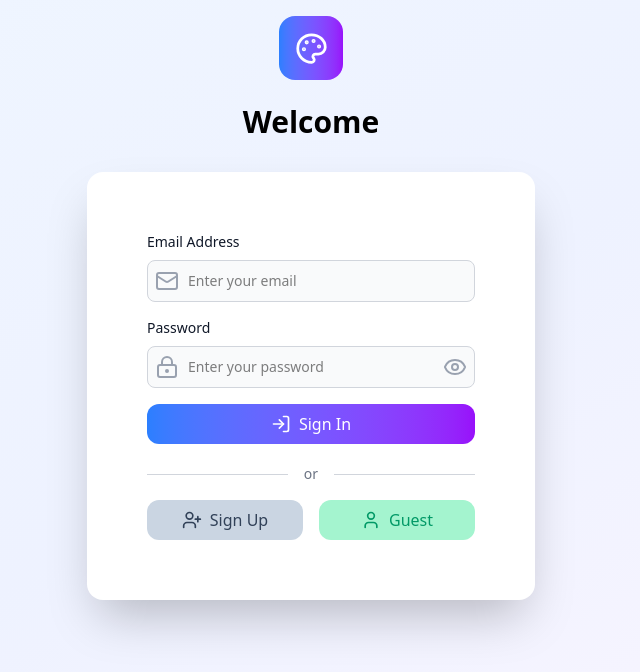
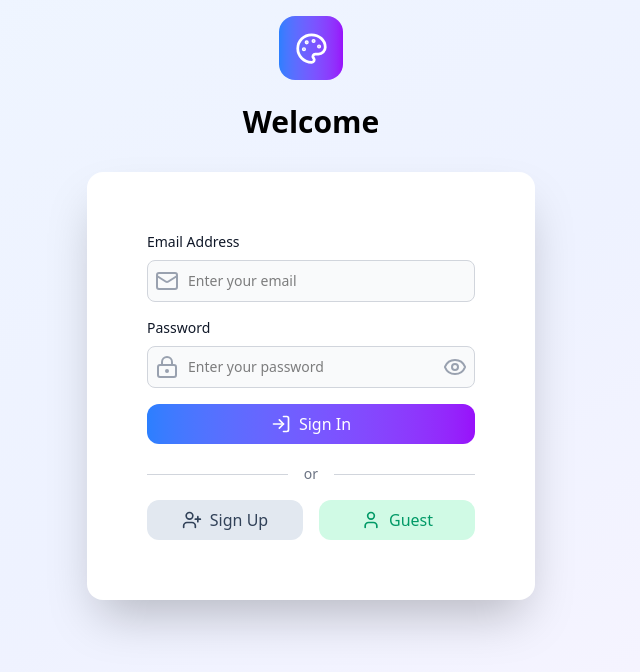
Before and after one commit to ksk45/OnlineBoard, a React (Vite) app in the folder frontend/: page / in a window 1280 px wide. Shown: the top 672 px of the page, without its empty margins (329-969 px from the left). Built offline with nearby package versions, Linux system fonts and the light colour scheme.

Commit message:
ボタン　フォーカス設定（ポインター、ホバー・フォーカス濃背景）

```diff
--- a/frontend/src/components/Auth/AuthInput.tsx
+++ b/frontend/src/components/Auth/AuthInput.tsx
@@ -58,7 +58,7 @@ const AuthInput = (props: AuthInputProps) => {
     <button
       type="button"
       onClick={() => setIsVisible(!isVisible)}
-      className="absolute right-2 text-gray-400"
+      className="absolute right-2 text-gray-400 cursor-pointer"
       tabIndex={-1}
     >
       {(props.type === "pass" || props.type === "pass_new") &&
--- a/frontend/src/components/Auth/AuthMainButton.tsx
+++ b/frontend/src/components/Auth/AuthMainButton.tsx
@@ -36,9 +36,12 @@ const getButtonLabel = (authMode: AuthMode) => {
 
 // ボタンごとのスタイル定義
 const getButtonGradient: Record<AuthMode, string> = {
-  signIn: "from-blue-500 to-purple-600",
-  signUp: "from-green-500 to-teal-600",
-  guest: "from-orange-500 to-pink-600",
+  signIn:
+    "from-blue-500 to-purple-600 hover:from-blue-600 hover:to-purple-700 focus:from-blue-600 focus:to-purple-700",
+  signUp:
+    "from-green-500 to-teal-600 hover:from-green-600 hover:to-teal-700 focus:from-green-600 focus:to-teal-700",
+  guest:
+    "from-orange-500 to-pink-600 hover:from-orange-600 hover:to-pink-700 focus:from-orange-600 focus:to-pink-700",
 };
 
 const AuthMainButton = ({ authMode }: AuthMainButtonProps) => {
--- a/frontend/src/components/Auth/AuthSubActions.tsx
+++ b/frontend/src/components/Auth/AuthSubActions.tsx
@@ -22,7 +22,7 @@ const AuthSubActions = (props: AuthSubActionsProps) => {
         <div className="flex space-x-4">
           <div className="w-full">
             <UIButton
-              className="bg-slate-300 text-slate-700"
+              className="bg-slate-200 text-slate-700 hover:bg-slate-300 focus:bg-slate-300"
               onClick={() => props.handleSetAuthMode("signUp")}
             >
               <UserPlus size="20" />
@@ -31,7 +31,7 @@ const AuthSubActions = (props: AuthSubActionsProps) => {
           </div>
           <div className="w-full">
             <UIButton
-              className="bg-emerald-200 text-emerald-600"
+              className="bg-emerald-100 text-emerald-600 hover:bg-emerald-200 focus:bg-emerald-200"
               onClick={() => props.handleSetAuthMode("guest")}
             >
               <User size="20" />
@@ -45,7 +45,7 @@ const AuthSubActions = (props: AuthSubActionsProps) => {
 
   return (
     <div className="flex justify-center">
-      <button className="text-slate-600" onClick={() => props.handleSetAuthMode("signIn")}>
+      <button className="text-slate-600 cursor-pointer" onClick={() => props.handleSetAuthMode("signIn")}>
         ←&emsp;Back to Sign In
       </button>
     </div>
--- a/frontend/src/components/ui/UIButton.tsx
+++ b/frontend/src/components/ui/UIButton.tsx
@@ -10,7 +10,7 @@ interface UIButtonProps extends ButtonHTMLAttributes<HTMLButtonElement> {
 const UIButton = ({ children, className = "", ...props }: UIButtonProps) => {
   return (
     <button
-      className={`w-full h-10 mx-auto rounded-xl flex items-center justify-center space-x-2 ${className}`}
+      className={`w-full h-10 mx-auto rounded-xl flex items-center justify-center space-x-2 cursor-pointer ${className}`}
       {...props}
     >
       {children}
```
